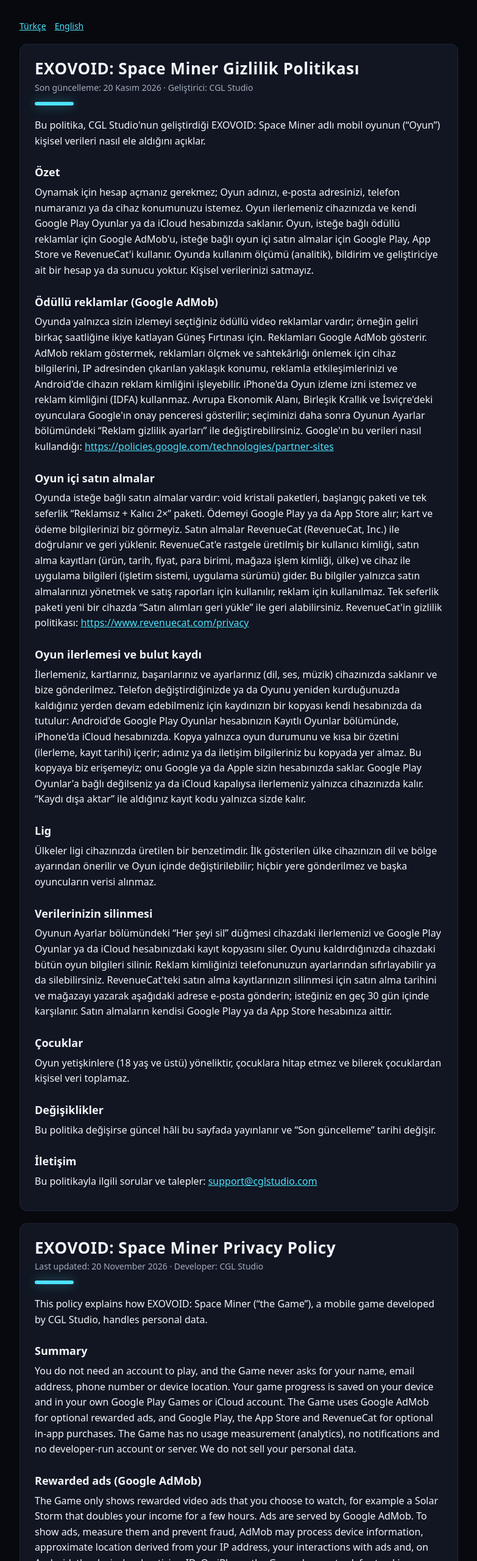
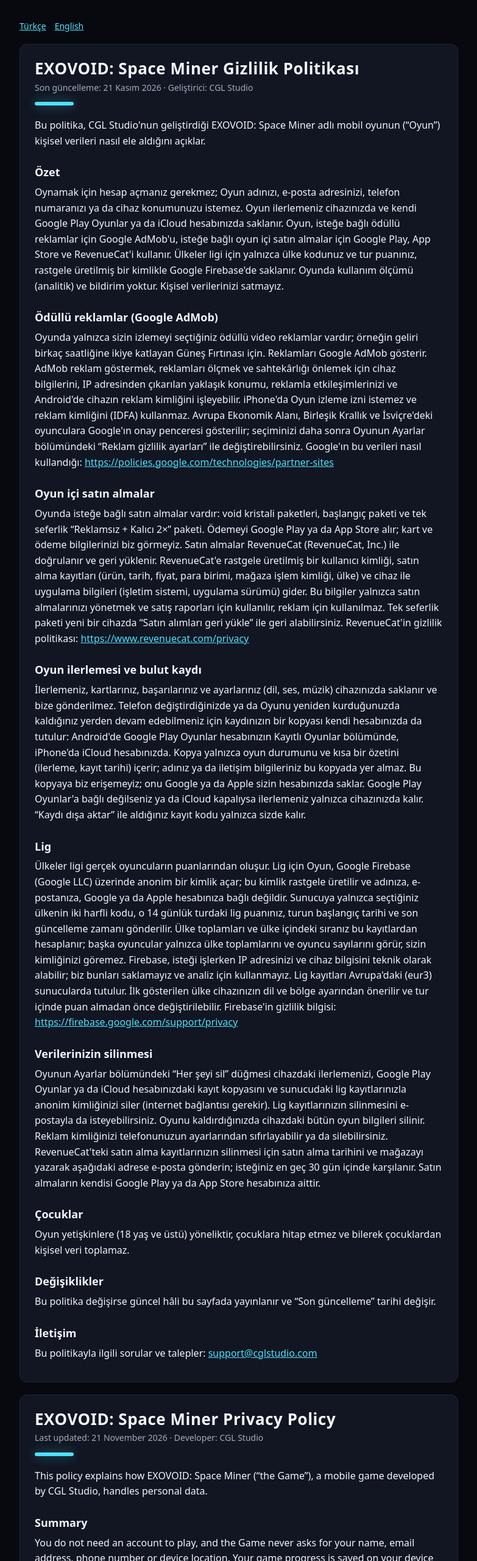
Before and after one commit to oguzkaan7/oguzkaan7.github.io, a plain HTML site: page exovoid/gizlilik.html in a window 1280 px wide. Shown: the top 2560 px of the page at 61% size, without its empty margins (248-1031 px from the left). Drawn offline with Linux system fonts and the light colour scheme.

Commit message:
EXOVOID gizlilik politikası: çevrimiçi lig (Firebase anonim kimlik, ülke kodu ve tur puanı)
Co-Authored-By: Claude Opus 5.5 <noreply@anthropic.com>

```diff
--- a/exovoid/gizlilik.html
+++ b/exovoid/gizlilik.html
@@ -27,12 +27,12 @@
 
   <article lang="tr" id="tr">
     <h1>EXOVOID: Space Miner Gizlilik Politikası</h1>
-    <p class="muted">Son güncelleme: 20 Kasım 2026 · Geliştirici: CGL Studio</p>
+    <p class="muted">Son güncelleme: 21 Kasım 2026 · Geliştirici: CGL Studio</p>
     <div class="bar"></div>
     <p>Bu politika, CGL Studio'nun geliştirdiği EXOVOID: Space Miner adlı mobil oyunun (“Oyun”) kişisel verileri nasıl ele aldığını açıklar.</p>
 
     <h2>Özet</h2>
-    <p>Oynamak için hesap açmanız gerekmez; Oyun adınızı, e-posta adresinizi, telefon numaranızı ya da cihaz konumunuzu istemez. Oyun ilerlemeniz cihazınızda ve kendi Google Play Oyunlar ya da iCloud hesabınızda saklanır. Oyun, isteğe bağlı ödüllü reklamlar için Google AdMob'u, isteğe bağlı oyun içi satın almalar için Google Play, App Store ve RevenueCat'i kullanır. Oyunda kullanım ölçümü (analitik), bildirim ve geliştiriciye ait bir hesap ya da sunucu yoktur. Kişisel verilerinizi satmayız.</p>
+    <p>Oynamak için hesap açmanız gerekmez; Oyun adınızı, e-posta adresinizi, telefon numaranızı ya da cihaz konumunuzu istemez. Oyun ilerlemeniz cihazınızda ve kendi Google Play Oyunlar ya da iCloud hesabınızda saklanır. Oyun, isteğe bağlı ödüllü reklamlar için Google AdMob'u, isteğe bağlı oyun içi satın almalar için Google Play, App Store ve RevenueCat'i kullanır. Ülkeler ligi için yalnızca ülke kodunuz ve tur puanınız, rastgele üretilmiş bir kimlikle Google Firebase'de saklanır. Oyunda kullanım ölçümü (analitik) ve bildirim yoktur. Kişisel verilerinizi satmayız.</p>
 
     <h2>Ödüllü reklamlar (Google AdMob)</h2>
     <p>Oyunda yalnızca sizin izlemeyi seçtiğiniz ödüllü video reklamlar vardır; örneğin geliri birkaç saatliğine ikiye katlayan Güneş Fırtınası için. Reklamları Google AdMob gösterir. AdMob reklam göstermek, reklamları ölçmek ve sahtekârlığı önlemek için cihaz bilgilerini, IP adresinden çıkarılan yaklaşık konumu, reklamla etkileşimlerinizi ve Android'de cihazın reklam kimliğini işleyebilir. iPhone'da Oyun izleme izni istemez ve reklam kimliğini (IDFA) kullanmaz. Avrupa Ekonomik Alanı, Birleşik Krallık ve İsviçre'deki oyunculara Google'ın onay penceresi gösterilir; seçiminizi daha sonra Oyunun Ayarlar bölümündeki “Reklam gizlilik ayarları” ile değiştirebilirsiniz. Google'ın bu verileri nasıl kullandığı: <a href="https://policies.google.com/technologies/partner-sites">https://policies.google.com/technologies/partner-sites</a></p>
@@ -44,10 +44,10 @@
     <p>İlerlemeniz, kartlarınız, başarılarınız ve ayarlarınız (dil, ses, müzik) cihazınızda saklanır ve bize gönderilmez. Telefon değiştirdiğinizde ya da Oyunu yeniden kurduğunuzda kaldığınız yerden devam edebilmeniz için kaydınızın bir kopyası kendi hesabınızda da tutulur: Android'de Google Play Oyunlar hesabınızın Kayıtlı Oyunlar bölümünde, iPhone'da iCloud hesabınızda. Kopya yalnızca oyun durumunu ve kısa bir özetini (ilerleme, kayıt tarihi) içerir; adınız ya da iletişim bilgileriniz bu kopyada yer almaz. Bu kopyaya biz erişemeyiz; onu Google ya da Apple sizin hesabınızda saklar. Google Play Oyunlar'a bağlı değilseniz ya da iCloud kapalıysa ilerlemeniz yalnızca cihazınızda kalır. “Kaydı dışa aktar” ile aldığınız kayıt kodu yalnızca sizde kalır.</p>
 
     <h2>Lig</h2>
-    <p>Ülkeler ligi cihazınızda üretilen bir benzetimdir. İlk gösterilen ülke cihazınızın dil ve bölge ayarından önerilir ve Oyun içinde değiştirilebilir; hiçbir yere gönderilmez ve başka oyuncuların verisi alınmaz.</p>
+    <p>Ülkeler ligi gerçek oyuncuların puanlarından oluşur. Lig için Oyun, Google Firebase (Google LLC) üzerinde anonim bir kimlik açar; bu kimlik rastgele üretilir ve adınıza, e-postanıza, Google ya da Apple hesabınıza bağlı değildir. Sunucuya yalnızca seçtiğiniz ülkenin iki harfli kodu, o 14 günlük turdaki lig puanınız, turun başlangıç tarihi ve son güncelleme zamanı gönderilir. Ülke toplamları ve ülke içindeki sıranız bu kayıtlardan hesaplanır; başka oyuncular yalnızca ülke toplamlarını ve oyuncu sayılarını görür, sizin kimliğinizi göremez. Firebase, isteği işlerken IP adresinizi ve cihaz bilgisini teknik olarak alabilir; biz bunları saklamayız ve analiz için kullanmayız. Lig kayıtları Avrupa'daki (eur3) sunucularda tutulur. İlk gösterilen ülke cihazınızın dil ve bölge ayarından önerilir ve tur içinde puan almadan önce değiştirilebilir. Firebase'in gizlilik bilgisi: <a href="https://firebase.google.com/support/privacy">https://firebase.google.com/support/privacy</a></p>
 
     <h2>Verilerinizin silinmesi</h2>
-    <p>Oyunun Ayarlar bölümündeki “Her şeyi sil” düğmesi cihazdaki ilerlemenizi ve Google Play Oyunlar ya da iCloud hesabınızdaki kayıt kopyasını siler. Oyunu kaldırdığınızda cihazdaki bütün oyun bilgileri silinir. Reklam kimliğinizi telefonunuzun ayarlarından sıfırlayabilir ya da silebilirsiniz. RevenueCat'teki satın alma kayıtlarınızın silinmesi için satın alma tarihini ve mağazayı yazarak aşağıdaki adrese e-posta gönderin; isteğiniz en geç 30 gün içinde karşılanır. Satın almaların kendisi Google Play ya da App Store hesabınıza aittir.</p>
+    <p>Oyunun Ayarlar bölümündeki “Her şeyi sil” düğmesi cihazdaki ilerlemenizi, Google Play Oyunlar ya da iCloud hesabınızdaki kayıt kopyasını ve sunucudaki lig kayıtlarınızla anonim kimliğinizi siler (internet bağlantısı gerekir). Lig kayıtlarınızın silinmesini e-postayla da isteyebilirsiniz. Oyunu kaldırdığınızda cihazdaki bütün oyun bilgileri silinir. Reklam kimliğinizi telefonunuzun ayarlarından sıfırlayabilir ya da silebilirsiniz. RevenueCat'teki satın alma kayıtlarınızın silinmesi için satın alma tarihini ve mağazayı yazarak aşağıdaki adrese e-posta gönderin; isteğiniz en geç 30 gün içinde karşılanır. Satın almaların kendisi Google Play ya da App Store hesabınıza aittir.</p>
 
     <h2>Çocuklar</h2>
     <p>Oyun yetişkinlere (18 yaş ve üstü) yöneliktir, çocuklara hitap etmez ve bilerek çocuklardan kişisel veri toplamaz.</p>
@@ -61,12 +61,12 @@
 
   <article lang="en" id="en">
     <h1>EXOVOID: Space Miner Privacy Policy</h1>
-    <p class="muted">Last updated: 20 November 2026 · Developer: CGL Studio</p>
+    <p class="muted">Last updated: 21 November 2026 · Developer: CGL Studio</p>
     <div class="bar"></div>
     <p>This policy explains how EXOVOID: Space Miner (“the Game”), a mobile game developed by CGL Studio, handles personal data.</p>
 
     <h2>Summary</h2>
-    <p>You do not need an account to play, and the Game never asks for your name, email address, phone number or device location. Your game progress is saved on your device and in your own Google Play Games or iCloud account. The Game uses Google AdMob for optional rewarded ads, and Google Play, the App Store and RevenueCat for optional in-app purchases. The Game has no usage measurement (analytics), no notifications and no developer-run account or server. We do not sell your personal data.</p>
+    <p>You do not need an account to play, and the Game never asks for your name, email address, phone number or device location. Your game progress is saved on your device and in your own Google Play Games or iCloud account. The Game uses Google AdMob for optional rewarded ads, and Google Play, the App Store and RevenueCat for optional in-app purchases. For the country league, only your country code and round score are stored in Google Firebase under a randomly generated ID. The Game has no usage measurement (analytics) and no notifications. We do not sell your personal data.</p>
 
     <h2>Rewarded ads (Google AdMob)</h2>
     <p>The Game only shows rewarded video ads that you choose to watch, for example a Solar Storm that doubles your income for a few hours. Ads are served by Google AdMob. To show ads, measure them and prevent fraud, AdMob may process device information, approximate location derived from your IP address, your interactions with ads and, on Android, the device's advertising ID. On iPhone the Game does not ask for tracking permission and does not use the advertising identifier (IDFA). Players in the European Economic Area, the United Kingdom and Switzerland see Google's consent form and can change their choice later with “Ad privacy settings” in the Game's Settings. How Google uses this data: <a href="https://policies.google.com/technologies/partner-sites">https://policies.google.com/technologies/partner-sites</a></p>
@@ -78,10 +78,10 @@
     <p>Your progress, cards, achievements and settings (language, sound, music) are stored on your device and are not sent to us. So that you can pick up where you left off after switching phones or reinstalling the Game, a copy of your save is also kept in your own account: in the Saved Games of your Google Play Games account on Android, and in your iCloud account on iPhone. The copy contains only the game state and a short summary of it (progress, save date); it does not contain your name or contact details. We cannot access this copy; Google or Apple stores it in your account. If you are not signed in to Google Play Games or iCloud is off, your progress stays only on your device. A save code you create with “Export save” stays with you.</p>
 
     <h2>League</h2>
-    <p>The country league is simulated on your device. The country shown at first is suggested from your device's language and region setting and can be changed in the Game; it is not sent anywhere, and no other players' data is received.</p>
+    <p>The country league is built from real players' scores. For the league, the Game creates an anonymous account on Google Firebase (Google LLC); it is randomly generated and is not linked to your name, email, or Google or Apple account. Only the two-letter code of the country you chose, your league score in the current 14-day round, the round's start date and the time of the last update are sent to the server. Country totals and your rank within your country are calculated from these records; other players see only country totals and player counts, never your ID. Firebase may technically receive your IP address and device information while handling a request; we do not store them or use them for analytics. League records are kept on servers in Europe (eur3). The country shown at first is suggested from your device's language and region setting and can be changed within a round before you score. Firebase privacy information: <a href="https://firebase.google.com/support/privacy">https://firebase.google.com/support/privacy</a></p>
 
     <h2>Deleting your data</h2>
-    <p>The “Delete everything” button in the Game's Settings erases your progress on the device and the copy of your save in your Google Play Games or iCloud account. Uninstalling the Game deletes all game data on your device. You can reset or delete your advertising ID in your phone's settings. To have your purchase records at RevenueCat deleted, email us at the address below with the date and store of your purchase; we will handle your request within 30 days. Purchases themselves belong to your Google Play or App Store account.</p>
+    <p>The “Delete everything” button in the Game's Settings erases your progress on the device, the copy of your save in your Google Play Games or iCloud account, and your league records and anonymous account on the server (an internet connection is needed). You can also ask us by email to delete your league records. Uninstalling the Game deletes all game data on your device. You can reset or delete your advertising ID in your phone's settings. To have your purchase records at RevenueCat deleted, email us at the address below with the date and store of your purchase; we will handle your request within 30 days. Purchases themselves belong to your Google Play or App Store account.</p>
 
     <h2>Children</h2>
     <p>The Game is intended for adults (18 and over), is not directed at children and does not knowingly collect personal data from children.</p>
```
